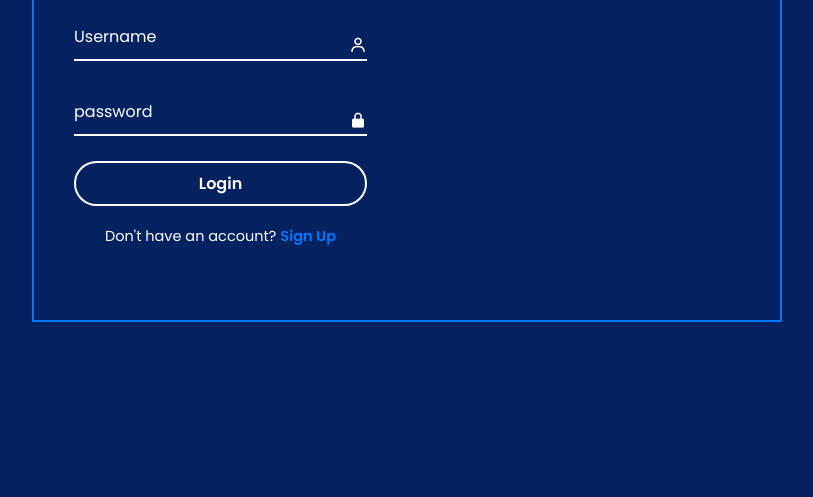
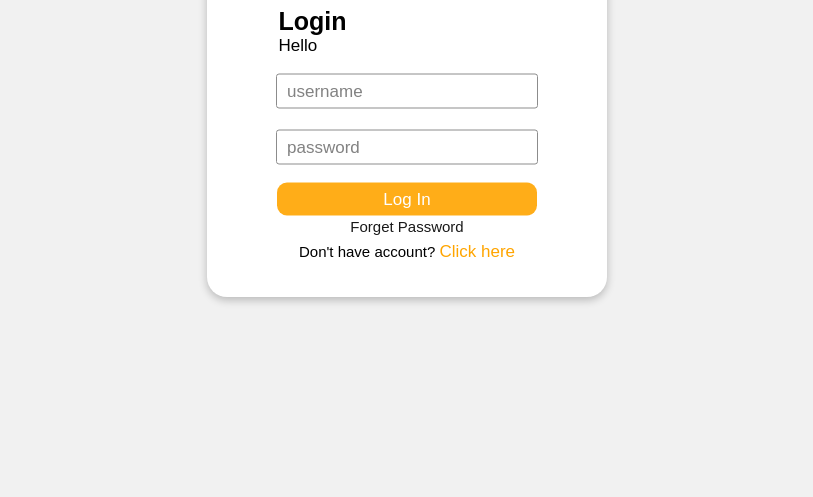
Before and after one commit to Agnes-Nzioki/Inmate-Info-system, a plain HTML site: page login.html in a window 1280 px wide. Shown: the part 303-800 px from the top of the page, without its empty margins (233-1046 px from the left). Drawn offline with nearby package versions, Linux system fonts and the light colour scheme.

Commit message:
modified login form

```diff
--- a/login.css
+++ b/login.css
@@ -1,131 +1,103 @@
-@import url(https://fonts.googleapis.com/css2?family=Poppins:wght@300;400;500;600;900&display=swap);
  *{
         margin: 0;
         padding: 0;
-    box-sizing: border-box;
-    font-family: 'Poppins',sans-serif;
+        font-size: 17px;
+        font-family: arial;
+    }
+    body{
+        background: #f1f1f1;
+    }
+    .contain{
+        width: 400px;
+        height: 400px;
+        border-radius: 20px;
+        position: absolute;
+        transform: translate(-50%,-50%);
+        left: 50%;
+        top: 50%;
+        box-shadow: rgba(0,0,0,0.24)0px 3px 8px;
+        background: white;
+    }
+    .circle{
+        width: 60px;
+        height: 60px;
+        background: white;
+        margin: auto;
+        margin-top: 25px;
+        overflow: hidden;
+        border-radius: 50%;
+    }
+    .circle img{
+        width: 60px;
+        height: 60px;
+    }
+    input{
+        border: 0.1px solid grey;
+        height: 33px ;
+        width: 250px;
+        outline: none;
+        border-radius: 3px;
+        opacity: .9;
+        margin-top: 30px;
+        border-style: double;
+    }
+    .text{
+        position: absolute;
+        transform: translate(-50%,-50%);
+        top: 41%;
+        left: 50%;
+        padding-left: 10px;
+    }
+    .text1{
+        position: absolute;
+        transform: translate(-50%,-50%);
+        top: 55%;
+        left: 50%;
+        padding-left: 10px;
+    }
+    .sign{
+        font-size: 25px;
+        font-weight: bold;
+        width: 240px;
+        margin:auto;
+        margin-top: 25px;
+        padding-right: 17px;
+        text-align: left;
+    }
+    .forget{
+        text-align: center;
+        margin-top: 162px;
+        font-size: 15px;
+        opacity: 0.9;
+    }
+    .submit{
+        height: 33px;
+        width: 260px;
+        text-align: center;
+        position: absolute;
+        transform: translate(-50%,-50%);
+        top: 68%;
+        left:50%;
+        border-radius: 10px;
+        border: none;
+        background: orange;
+        color: white;
+        cursor: pointer;
+    }
+    .ha{
+        text-align: center;
+        font-size: 15px;
+        margin-top: 7px;
     }
 
-
-body{
-    display: flex;
-    justify-content: center;
-    align-items: center;
-    min-height: 100vh;
-    background-color:rgb(4, 34, 95) ;
+    .ha a{
+        text-decoration: none;
+        color: orange;
     }
-
-.wrapper{
-    position: relative;
-    width: 750px;
-    height: 450px;
-    background: transparent;
-    border: 2px solid rgb(0, 119, 255);
+    p{
+        text-align: left;
+        font-size: 17px;
+        width: 240px;
+        margin: auto;
+        padding-right: 17px;
     }
-
-.wrapper .form-box{
-    position: absolute;
-    top: 0;
-    width: 50%;
-    height: 100%;
-    display: flex;
-    flex-direction: column;
-    justify-content: center;
-}
-
-.wrapper .form-box.login{
-    left: 0;
-    padding: 0 40px;
-}
-
-.form-box h2{
-    font-size: 32px;
-    color: #fff;
-    text-align: center;
-}
-
-.form-box .input-box{
-    position: relative;
-    width: 100%;
-    height: 50px;
-    margin: 25px 0;
-}
-
-.input-box input{
-    width: 100%;
-    height: 100%;
-    background: transparent;
-    border: none;
-    outline: none;
-    border-bottom: 2px solid #fff;
-    padding-right: 23px;
-    font-size: 16px;
-    color: #fff;
-    font-weight: 500;
-    translate: .5s;
-}
-
-.input-box input:focus,
-.input-box inputvalid{
-    border-bottom: rgb(0, 119, 255);
-}
-
-.input-box label{
-    position: absolute;
-    top: 50%;
-    left: 0;
-    transform: translatey(-50%);
-    font-size: 16px;
-    color: #fff;
-    pointer-events: none;
-    transition: .5s;
-}
-.input-box input:focus~label,
-.input-box input:valid~label{
-    top: -5px;
-    color:rgb(0, 119, 255); ;
-}
-
-.input-box i{
-    position: absolute;
-    top: 50%;
-    right: 0;
-    transform: translate(-50);
-    font-size: 18px;
-    color: #fff;
-}
-.input-box input:focus~i,
-.input-box input:valid~i{
-    color:rgb(0, 119, 255); ;
-}
-.btn{
-    position: relative;
-    width: 100%;
-    height: 45px;
-    background: transparent;
-    border: 2px solid ;
-    outline: none;
-    border-radius: 40px;
-    cursor: pointer;
-    font-size: 16px;
-    color: #fff;
-    font-weight: 600;
-}
-
-.form-box .logreg-link{
-    font-size: 14.5px;
-    color: #fff;
-    text-align: center;
-    margin: 20px 0 10px;
-}
-
-.logreg-link p a{
-    color:rgb(0, 119, 255); ;
-    text-decoration: none;
-    font-weight: 600;
-}
-
-
-.logreg-link p a:hover{
-    text-decoration: underline;
-}
--- a/login.html
+++ b/login.html
@@ -1,46 +1,28 @@
 <!DOCTYPE html>
 <html lang="en">
+
 <head>
-    <meta charset="UTF-8" />
-    <meta http-equiv="X-UA-Compatible" content="IE=edge" />
-    <meta name="viewport" content="width=device-width, initial-scale=1.0" />
-    <link rel="stylesheet" type="text/css" href="login.css" />
-    <link href='https://unpkg.com/boxicons@2.1.4/css/boxicons.min.css' rel='stylesheet'>
-
-    <title>Inmate Search Information System/login</title>
+    <meta charset="UTF-8">
+    <meta http-equiv="X-UA-Compatible" content="IE=edge">
+    <meta name="viewport" content="width=device-width, initial-scale=1.0">
+    <title>Login Form</title>
+    <link rel="stylesheet" type="text/css"  href="login.css">
 </head>
 <body>
-
-    <div class="wrapper">
-      <div class="form-box login">
-        <h2> Login</h2>
-        <form action="#">
-          <div class="input-box">
-            <input type="text" required>
-            <label>Username</label>
-            <i class='bx bx-user'></i>
+    <form action="">
+        <div class="contain">
+            <div class="circle">
+                <img src="./img/Ellipse 1-image.jpg" alt="">
             </div>
-
-          <div class="input-box">
-            <input type="password" required>
-            <label>password</label>
-            <i class='bx bxs-lock-alt'></i>
+            <div class="sign">Login</div>
+            <p>Hello </p>
+            <input type="text" class="text" placeholder="username">
+            <input type="password" class="text1" placeholder="password">
+            <div class="forget">Forget Password</div>
+            <input type="text" class="submit" value="Log In">
+            <div class="ha">Don't have account? <a href="">Click here</a></div>
         </div>
-
-          <button type="submit" class="btn"> Login</button>
-
-          <div class="logreg-link">
-            <p> Don't have an account? <a href="#" class="register-link"> Sign Up</a></p>
-
-          </div>
-
     </form>
-
-
-      </div>
-
-    </div>
-
 </body>
 
 </html>
```
Lines whose indentation alone changed are shown as unchanged.
